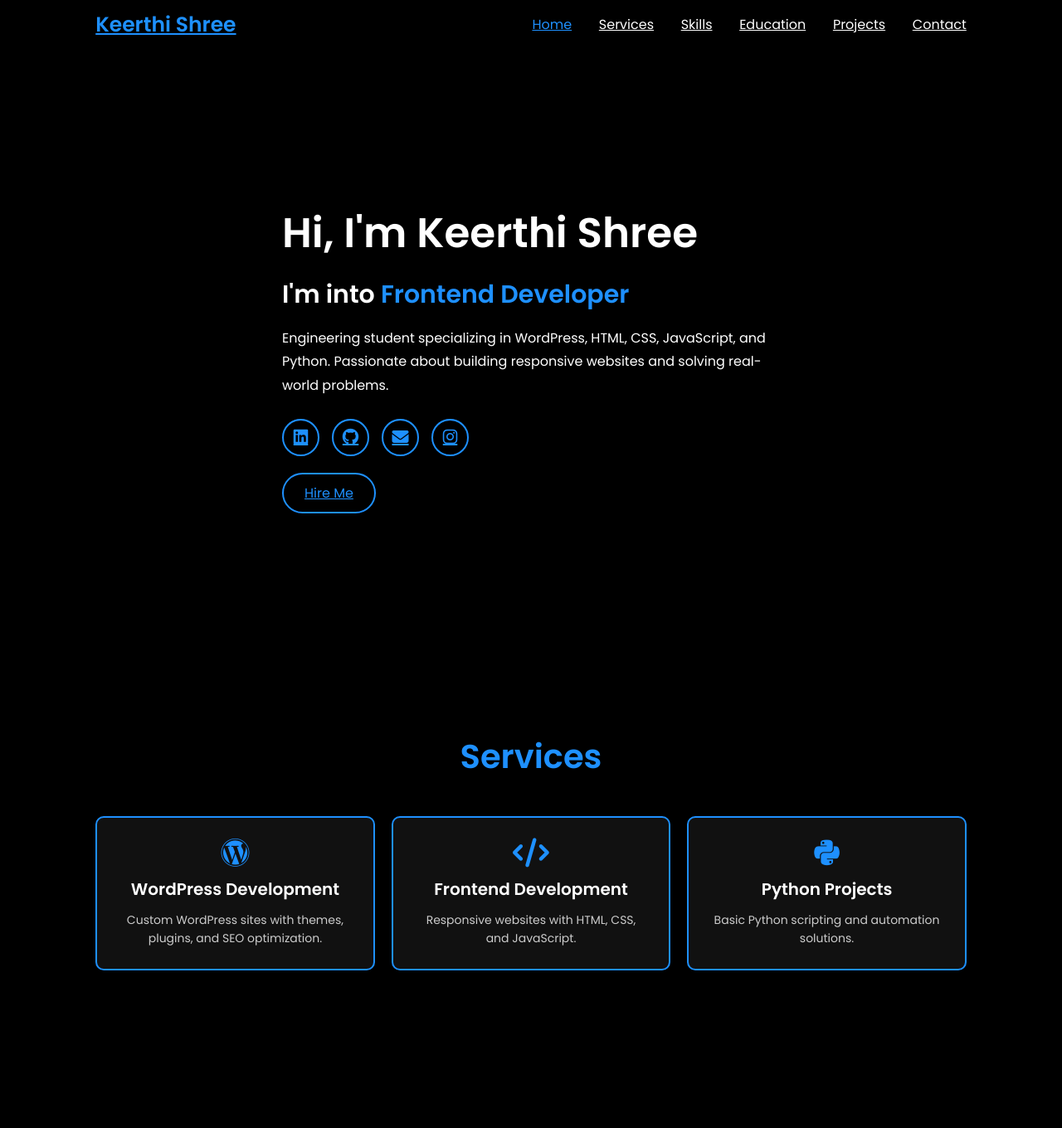
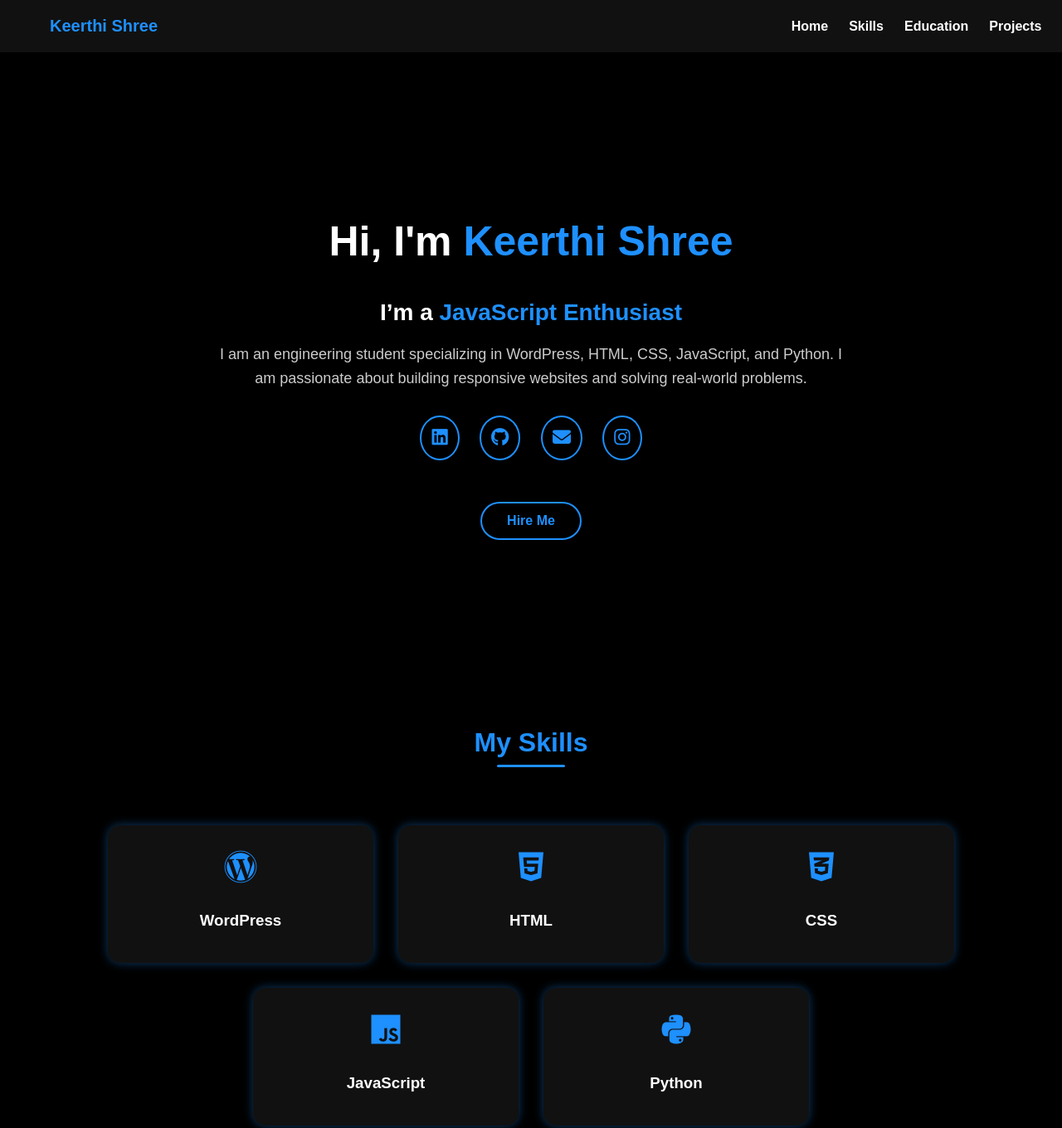
Before and after one commit to keerthishreen1507-bit/keerthi-portfolio, a plain HTML site: page index.html in a window 1280 px wide. Shown: the top 1360 px of the page at 83% size. Drawn offline with Linux system fonts and the light colour scheme.

Commit message:
Add files via upload

```diff
--- a/index.html
+++ b/index.html
@@ -3,17 +3,17 @@
 <head>
   <meta charset="UTF-8">
   <meta name="viewport" content="width=device-width, initial-scale=1.0">
-    <link rel="stylesheet" href="https://cdnjs.cloudflare.com/ajax/libs/font-awesome/6.5.2/css/all.min.css">
+  <title>Keerthi Shree - Portfolio</title>
   <link rel="stylesheet" href="style.css">
-    <title>Keerthi Shree | Portfolio</title>
+  <link rel="stylesheet" href="https://cdnjs.cloudflare.com/ajax/libs/font-awesome/6.4.0/css/all.min.css">
 </head>
 <body>
+
   <!-- Header -->
   <header>
-        <a href="#" class="logo">Keerthi Shree</a>
+    <div class="logo">Keerthi Shree</div>
     <nav>
-            <a href="#home" class="active">Home</a>
-            <a href="#services">Services</a>
+      <a href="#home">Home</a>
       <a href="#skills">Skills</a>
       <a href="#education">Education</a>
       <a href="#projects">Projects</a>
@@ -22,137 +22,89 @@
   </header>
 
   <!-- Home Section -->
-    <section class="home" id="home">
-        <div class="home-content">
+  <section class="intro" id="home">
     <h1>Hi, I'm <span>Keerthi Shree</span></h1>
-            <h3 class="typing-text">I'm into <span></span></h3>
-            <p>Engineering student specializing in WordPress, HTML, CSS, JavaScript, and Python. Passionate about building responsive websites and solving real-world problems.</p>
-            <div class="social-icons">
-                <a href="https://www.linkedin.com/in/keerthi-shree-805b01354" target="_blank"><i class="fa-brands fa-linkedin"></i></a>
-                <a href="https://github.com/keerthi-shree-n" target="_blank"><i class="fa-brands fa-github"></i></a>
-                <a href="mailto:keerthishreen1507@gmail.com"><i class="fa-solid fa-envelope"></i></a>
-                <a href="#"><i class="fa-brands fa-instagram"></i></a>
+    <h2>I’m a <span>JavaScript Enthusiast</span></h2>
+    <p>
+      I am an engineering student specializing in WordPress, HTML, CSS, JavaScript, and Python.
+      I am passionate about building responsive websites and solving real-world problems.
+    </p>
+
+    <!-- Social Links -->
+    <div class="social-links">
+      <a href="https://www.linkedin.com/in/keerthi-shree-805b01354" target="_blank"><i class="fab fa-linkedin"></i></a>
+      <a href="https://github.com/keerthishreen1507-bit" target="_blank"><i class="fab fa-github"></i></a>
+      <a href="mailto:keerthishreen1507@gmail.com"><i class="fas fa-envelope"></i></a>
+      <a href="https://www.instagram.com/keerthi_shree_n/" target="_blank"><i class="fab fa-instagram"></i></a>
     </div>
-            <a href="#contact" class="btn">Hire Me</a>
-        </div>
-    </section>
 
-    <!-- Services Section -->
-    <section id="services">
-        <h2 class="section-title">Services</h2>
-        <div class="grid-container">
-            <div class="card">
-                <i class="fa-brands fa-wordpress"></i>
-                <h3>WordPress Development</h3>
-                <p>Custom WordPress sites with themes, plugins, and SEO optimization.</p>
-            </div>
-            <div class="card">
-                <i class="fa-solid fa-code"></i>
-                <h3>Frontend Development</h3>
-                <p>Responsive websites with HTML, CSS, and JavaScript.</p>
-            </div>
-            <div class="card">
-                <i class="fa-brands fa-python"></i>
-                <h3>Python Projects</h3>
-                <p>Basic Python scripting and automation solutions.</p>
-            </div>
-        </div>
+    <!-- Hire Me Button -->
+    <a href="mailto:keerthishreen1507@gmail.com" class="hire-btn">Hire Me</a>
   </section>
 
   <!-- Skills Section -->
-    <section id="skills">
-        <h2 class="section-title">Technical Skills</h2>
-        <div class="skills-grid">
-            <div class="skill-card">
-                <i class="fa-brands fa-html5"></i>
-                <h3>HTML</h3>
-                <div class="progress-bar"><span style="width: 90%"></span></div>
-                <p>90%</p>
-            </div>
-            <div class="skill-card">
-                <i class="fa-brands fa-css3-alt"></i>
-                <h3>CSS</h3>
-                <div class="progress-bar"><span style="width: 85%"></span></div>
-                <p>85%</p>
-            </div>
-            <div class="skill-card">
-                <i class="fa-brands fa-js"></i>
-                <h3>JavaScript</h3>
-                <div class="progress-bar"><span style="width: 75%"></span></div>
-                <p>75%</p>
-            </div>
-            <div class="skill-card">
-                <i class="fa-brands fa-python"></i>
-                <h3>Python</h3>
-                <div class="progress-bar"><span style="width: 70%"></span></div>
-                <p>70%</p>
-            </div>
-            <div class="skill-card">
-                <i class="fa-brands fa-wordpress"></i>
-                <h3>WordPress</h3>
-                <div class="progress-bar"><span style="width: 80%"></span></div>
-                <p>80%</p>
-            </div>
+  <section class="skills" id="skills">
+    <h2 class="section-title">My Skills</h2>
+    <div class="card-container">
+      <div class="card"><i class="fab fa-wordpress"></i><h3>WordPress</h3></div>
+      <div class="card"><i class="fab fa-html5"></i><h3>HTML</h3></div>
+      <div class="card"><i class="fab fa-css3-alt"></i><h3>CSS</h3></div>
+      <div class="card"><i class="fab fa-js"></i><h3>JavaScript</h3></div>
+      <div class="card"><i class="fab fa-python"></i><h3>Python</h3></div>
     </div>
   </section>
 
   <!-- Education Section -->
-    <section id="education">
+  <section class="education" id="education">
     <h2 class="section-title">Education</h2>
-        <div class="grid-container">
-            <div class="card">
-                <i class="fa-solid fa-graduation-cap"></i>
+    <div class="card edu-card">
+      <i class="fas fa-graduation-cap"></i>
       <h3>Bachelor of Engineering</h3>
-                <p>Electronics & Communication<br>Global Academy of Technology, Bangalore</p>
-                <span>2021 – 2026</span>
-            </div>
+      <p>Electronics and Communication</p>
+      <p>Global Academy of Technology, Bangalore</p>
+      <p>2021 – 2026</p>
     </div>
   </section>
 
   <!-- Projects Section -->
-    <section id="projects">
+  <section class="projects" id="projects">
     <h2 class="section-title">Projects</h2>
-        <div class="grid-container">
-            <div class="card">
-                <i class="fa-solid fa-car"></i>
+    <div class="card-container">
+      <div class="card project-card">
+        <i class="fas fa-car"></i>
         <h3>Alcohol Detection System</h3>
         <p>Engine lock with GSM alerts when alcohol is detected.</p>
-                <a href="#" class="btn">GitHub</a>
       </div>
-            <div class="card">
-                <i class="fa-solid fa-glasses"></i>
-                <h3>eVision Smart Eyewear</h3>
-                <p>Obstacle detection & real-time guidance for visually impaired.</p>
-                <a href="#" class="btn">GitHub</a>
+      <div class="card project-card">
+        <i class="fas fa-glasses"></i>
+        <h3>E-Vision Smart Eyewear</h3>
+        <p>Obstacle detection and real-time guidance for visually impaired individuals.</p>
       </div>
     </div>
   </section>
 
   <!-- Contact Section -->
-    <section id="contact">
+  <section class="contact" id="contact">
     <h2 class="section-title">Contact Me</h2>
-        <div class="grid-container">
-            <div class="card">
-                <i class="fa-solid fa-phone"></i>
-                <h3>Phone</h3>
-                <p>+91 7022305935</p>
-            </div>
-            <div class="card">
-                <i class="fa-solid fa-envelope"></i>
-                <h3>Email</h3>
+    <div class="card-container">
+      <div class="card contact-card">
+        <i class="fas fa-envelope"></i>
         <p><a href="mailto:keerthishreen1507@gmail.com">keerthishreen1507@gmail.com</a></p>
       </div>
-            <div class="card">
-                <i class="fa-brands fa-linkedin"></i>
-                <h3>LinkedIn</h3>
-                <p><a href="https://www.linkedin.com/in/keerthi-shree-805b01354" target="_blank">Profile</a></p>
+      <div class="card contact-card">
+        <i class="fab fa-linkedin"></i>
+        <p><a href="https://www.linkedin.com/in/keerthi-shree-805b01354" target="_blank">LinkedIn</a></p>
       </div>
-            <div class="card">
-                <i class="fa-brands fa-github"></i>
-                <h3>GitHub</h3>
-                <p><a href="https://github.com/keerthi-shree-n" target="_blank">Repositories</a></p>
+      <div class="card contact-card">
+        <i class="fab fa-github"></i>
+        <p><a href="https://github.com/keerthishreen1507-bit" target="_blank">GitHub</a></p>
+      </div>
+      <div class="card contact-card">
+        <i class="fas fa-phone"></i>
+        <p>7022305935</p>
       </div>
     </div>
   </section>
+
 </body>
 </html>
--- a/style.css
+++ b/style.css
@@ -1,82 +1,192 @@
-@import url('https://fonts.googleapis.com/css2?family=Poppins:wght@300;400;600&display=swap');
-
-*{ margin:0; padding:0; box-sizing:border-box; font-family:'Poppins',sans-serif; }
-html{ font-size:62.5%; scroll-behavior:smooth; }
-body{ background:black; color:white; line-height:1.6; }
-
-/* ---------- Header ---------- */
-header{
-    position:fixed; top:0; left:0; width:100%;
-    display:flex; justify-content:space-between; align-items:center;
-    padding:1rem 9%; background:rgba(0,0,0,0.85); z-index:1000;
-}
-.logo{ font-size:2.5rem; color:#1e90ff; font-weight:600; }
-nav a{ margin-left:3rem; font-size:1.6rem; color:white; transition:.3s; }
-nav a:hover, nav a.active{ color:#1e90ff; }
-
-/* ---------- Sections ---------- */
-section{ min-height:100vh; padding:8rem 9% 4rem; }
-.section-title{ font-size:4rem; color:#1e90ff; margin-bottom:4rem; text-align:center; }
-
-/* ---------- Home ---------- */
-.home{ display:flex; justify-content:center; align-items:center; gap:6rem; flex-wrap:wrap; padding-top:10rem; }
-.home-img img{ width:280px; border-radius:50%; border:4px solid #1e90ff; box-shadow:0 0 25px #1e90ff; }
-.home-content{ max-width:600px; }
-.home-content h1{ font-size:5rem; margin-bottom:1rem; }
-.home-content h3{ font-size:3rem; margin-bottom:1rem; }
-.home-content p{ font-size:1.6rem; margin:1.5rem 0 2.5rem; line-height:1.8; }
-.social-icons{ display:flex; gap:1.5rem; margin-bottom:2rem; }
-.social-icons a{ display:flex; justify-content:center; align-items:center; width:45px; height:45px; border:2px solid #1e90ff; border-radius:50%; font-size:2rem; color:#1e90ff; transition:.3s; }
-.social-icons a:hover{ background:#1e90ff; color:black; transform:scale(1.2); }
-.btn{ display:inline-block; padding:1rem 2.5rem; border:2px solid #1e90ff; border-radius:3rem; color:#1e90ff; font-size:1.6rem; transition:.3s; }
-.btn:hover{ background:#1e90ff; color:black; box-shadow:0 0 20px #1e90ff; }
-
-/* ---------- Typing ---------- */
-.typing-text{ font-size:2.5rem; font-weight:600; }
-.typing-text span::before{ content:"Web Developer"; color:#1e90ff; animation:words 20s infinite; }
-@keyframes words{
-    0%,20%{ content:"Web Developer"; }
-    21%,40%{ content:"Frontend Developer"; }
-    41%,60%{ content:"JavaScript Enthusiast"; }
-    61%,80%{ content:"Python Learner"; }
-    81%,100%{ content:"WordPress Designer"; }
+/* Global Styles */
+body {
+  background-color: #000;
+  color: #fff;
+  font-family: Arial, sans-serif;
+  margin: 0;
+  padding: 0;
+  scroll-behavior: smooth;
 }
 
-/* ---------- Grid Reusable ---------- */
-.grid-container{ display:grid; grid-template-columns:repeat(auto-fit,minmax(250px,1fr)); gap:2rem; }
-.card{ background:#111; padding:2.5rem; border-radius:1rem; border:2px solid #1e90ff; transition:.3s; text-align:center; }
-.card:hover{ transform:translateY(-8px); background:#1a1a1a; box-shadow:0 0 20px #1e90ff; }
-.card i{ font-size:3.5rem; color:#1e90ff; margin-bottom:1rem; }
-.card h3{ font-size:2rem; margin-bottom:1rem; }
-.card p, .card a{ font-size:1.4rem; color:#ccc; }
+/* Header */
+header {
+  display: flex;
+  justify-content: space-between;
+  align-items: center;
+  padding: 20px 60px;
+  background-color: #111;
+  position: fixed;
+  top: 0;
+  width: 100%;
+  z-index: 1000;
+}
 
-/* ---------- Skills (Improved) ---------- */
-#skills { text-align:center; padding:6rem 9%; background:black; }
-.skills-grid {
-    display:grid;
-    grid-template-columns:repeat(auto-fit,minmax(200px,1fr));
-    gap:2.5rem;
-    max-width:1000px;
-    margin:auto;
+.logo {
+  font-size: 20px;
+  font-weight: bold;
+  color: #1e90ff;
 }
-.skill-card {
-    background:#111;
-    border:2px solid #1e90ff;
-    border-radius:1rem;
-    padding:2rem;
-    text-align:center;
-    transition:.3s;
+
+nav {
+  display: flex;
+  gap: 25px;
 }
-.skill-card:hover { background:#1a1a1a; transform:translateY(-5px); box-shadow:0 0 15px #1e90ff; }
-.skill-card i { font-size:3rem; color:#1e90ff; margin-bottom:1rem; }
-.skill-card h3 { font-size:2rem; margin-bottom:1rem; color:white; }
-.progress-bar { background:#222; border-radius:10px; height:1rem; overflow:hidden; margin:1rem 0; }
-.progress-bar span { display:block; height:100%; background:linear-gradient(90deg,#1e90ff,#00bfff); border-radius:10px; }
-.skill-card p { font-size:1.4rem; color:#1e90ff; font-weight:600; }
 
-/* ---------- Responsive ---------- */
-@media(max-width:768px){
-    .home{ flex-direction:column; text-align:center; }
-    .home-content{ text-align:center; }
-    .social-icons{ justify-content:center; }
+nav a {
+  color: #fff;
+  text-decoration: none;
+  font-size: 16px;
+  font-weight: bold;
+  transition: 0.3s;
 }
+
+nav a:hover {
+  color: #1e90ff;
+}
+
+/* Sections */
+section {
+  padding: 120px 50px 80px;
+  text-align: center;
+}
+
+.section-title {
+  font-size: 32px;
+  font-weight: bold;
+  margin-bottom: 40px;
+  position: relative;
+  display: inline-block;
+  color: #1e90ff;
+}
+
+.section-title::after {
+  content: "";
+  display: block;
+  width: 60%;
+  margin: 8px auto 0;
+  height: 3px;
+  background-color: #1e90ff;
+  border-radius: 5px;
+}
+
+/* Intro */
+.intro {
+  margin-top: 100px;
+}
+
+.intro h1 {
+  font-size: 50px;
+  font-weight: bold;
+}
+
+.intro h1 span {
+  color: #1e90ff;
+}
+
+.intro h2 {
+  font-size: 28px;
+  margin: 20px 0;
+}
+
+.intro h2 span {
+  color: #1e90ff;
+}
+
+.intro p {
+  font-size: 18px;
+  margin: 20px auto;
+  width: 65%;
+  line-height: 1.6;
+  color: #ccc;
+}
+
+.social-links {
+  margin: 30px 0;
+}
+
+.social-links a {
+  color: #1e90ff;
+  font-size: 22px;
+  margin: 0 10px;
+  padding: 12px;
+  border: 2px solid #1e90ff;
+  border-radius: 50%;
+  display: inline-block;
+  transition: 0.3s;
+}
+
+.social-links a:hover {
+  background-color: #1e90ff;
+  color: #000;
+}
+
+.hire-btn {
+  display: inline-block;
+  margin-top: 20px;
+  padding: 12px 30px;
+  border: 2px solid #1e90ff;
+  border-radius: 25px;
+  color: #1e90ff;
+  text-decoration: none;
+  font-weight: bold;
+  transition: 0.3s;
+}
+
+.hire-btn:hover {
+  background-color: #1e90ff;
+  color: #000;
+}
+
+/* Cards */
+.card-container {
+  display: flex;
+  flex-wrap: wrap;
+  justify-content: center;
+  gap: 30px;
+  margin-top: 30px;
+}
+
+.card {
+  background-color: #111;
+  padding: 30px;
+  border-radius: 15px;
+  width: 260px;
+  text-align: center;
+  box-shadow: 0 0 12px rgba(30,144,255,0.4);
+  transition: transform 0.3s ease, box-shadow 0.3s ease;
+}
+
+.card i {
+  font-size: 40px;
+  color: #1e90ff;
+  margin-bottom: 15px;
+}
+
+.card h3 {
+  margin-bottom: 10px;
+}
+
+.card p {
+  font-size: 16px;
+  color: #ccc;
+}
+
+.card:hover {
+  transform: translateY(-10px);
+  box-shadow: 0 0 20px rgba(30,144,255,0.8);
+}
+
+/* Education Card Bigger */
+.edu-card {
+  max-width: 600px;
+  margin: 0 auto;
+  padding: 40px;
+}
+
+.project-card {
+  width: 300px;
+}
+
+.contact-card {
+  width: 250px;
+}
```
Lines whose indentation alone changed are shown as unchanged.
